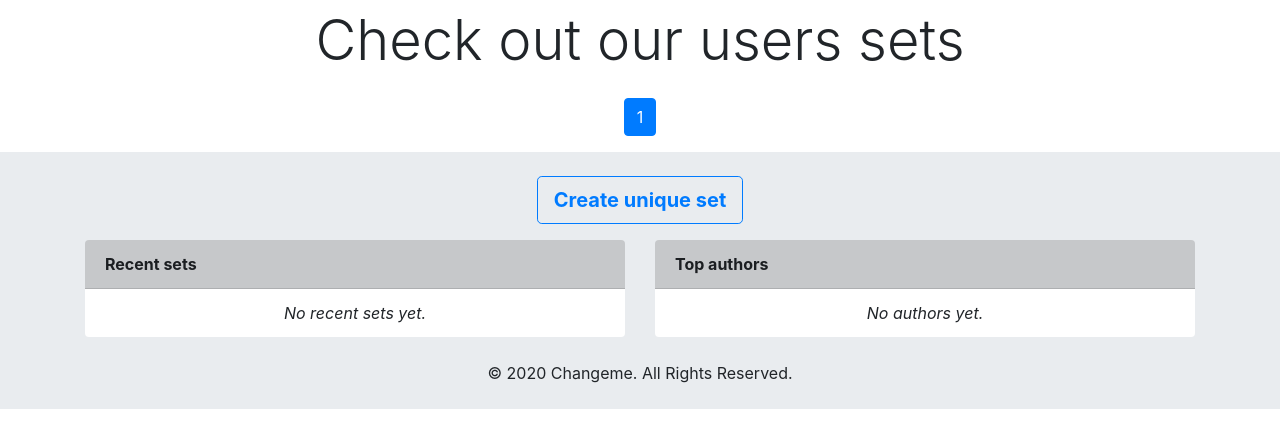
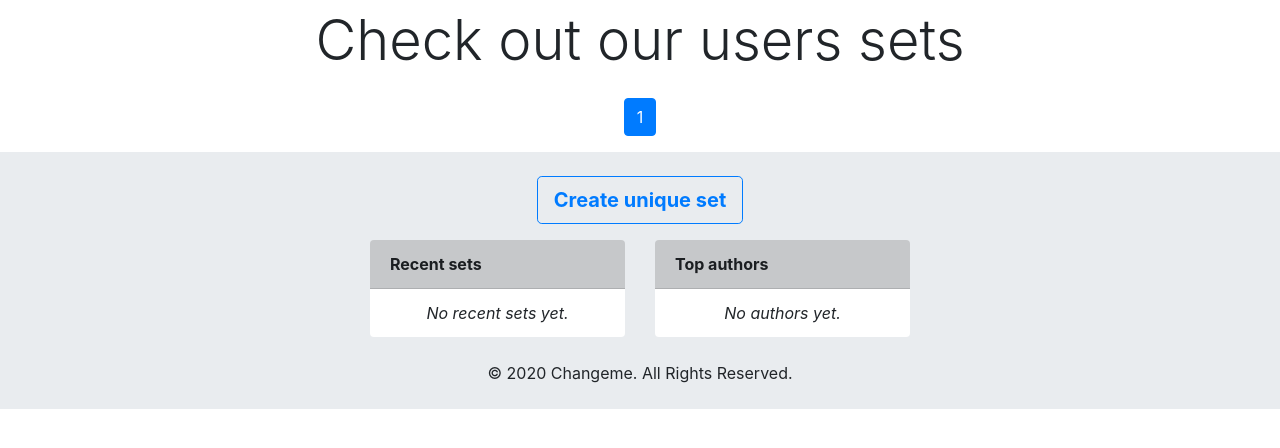
Before and after one commit to spell7788/linkysets, a Django app: page / in a window 1280 px wide. Shown: the part 314-762 px from the top of the page. Run offline with Django 3.2, Linux system fonts and the light colour scheme; data that the repository does not hold is empty; parts of the project's set-up code (start-up, migrations or seed data) failed here and were passed over; some libraries are stand-ins or nearby versions.

Commit message:
:lipstick: Update of the footer ratings styles

```diff
--- a/polemicflow/templates/footer.html
+++ b/polemicflow/templates/footer.html
@@ -13,8 +13,8 @@
       </div>
     </div>
 
-    <div class="row mb-4">
-      <div class="col-12 col-sm-6 mb-2 mb-sm-0">
+    <div class="row justify-content-center mb-4">
+      <div class="col-12 col-sm-6 col-lg-3 mb-2 mb-sm-0">
         <ol class="list-group list-group-flush rounded">
           <li class="list-group-item list-group-item-dark font-dark font-weight-bold">
             {% trans "Recent sets" %}
@@ -24,7 +24,7 @@
             <li class="list-group-item">
               <a
                 href="{{ entryset.get_absolute_url }}"
-                class="d-block font-weight-bold text-decoration-none"
+                class="font-weight-bold text-decoration-none"
               >
                 {{ entryset }}
               </a>
@@ -32,7 +32,7 @@
               {% with entryset.get_author as author %}
                 <a
                   href="{{ author.get_absolute_url }}"
-                  class="text-muted text-decoration-none"
+                  class="text-muted"
                 >
                   <small>
                     {{ author.username }}
@@ -50,7 +50,7 @@
         </ol>
       </div>
 
-      <div class="col-12 col-sm-6">
+      <div class="col-12 col-sm-6 col-lg-3">
         <ol class="list-group list-group-flush rounded">
           <li class="list-group-item list-group-item-dark font-dark font-weight-bold">
             {% trans "Top authors" %}
```
